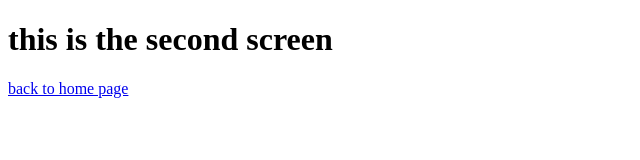
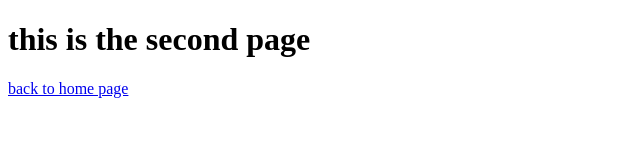
Before and after one commit to Anujkumar23/devnestFrontendBootcamp, a plain HTML site: page introToHtml-Day1/secondPage.html in a window 1280 px wide. Shown: the full height of the page, 0-640 px from the left. Drawn offline with Linux system fonts and the light colour scheme.

Commit message:
change text of heading

```diff
--- a/introToHtml-Day1/secondPage.html
+++ b/introToHtml-Day1/secondPage.html
@@ -7,7 +7,7 @@
     <title>second screen</title>
 </head>
 <body>
-    <h1>this is the second screen</h1>
+    <h1>this is the second page</h1>
     <a href="index.html">back to home page</a>
 
 
```
